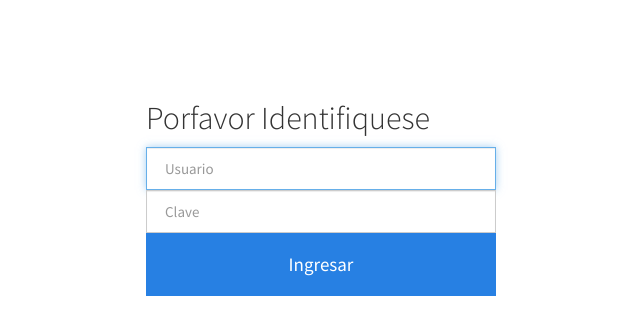
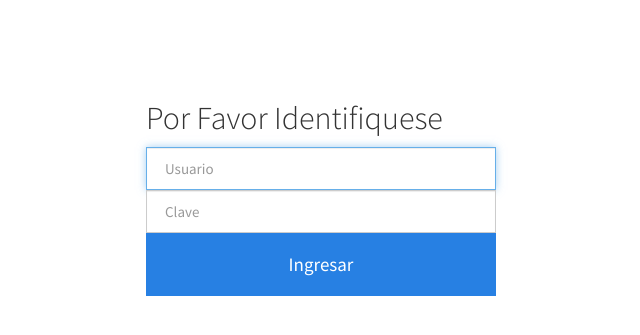
Before and after one commit to julio899/RRHHcontable, a CodeIgniter app: page / in a window 1280 px wide. Shown: the top 335 px of the page, without its empty margins (319-959 px from the left). Run offline with CodeIgniter, Linux system fonts and the light colour scheme.

Commit message:
Por Favor :)

```diff
--- a/application/views/ingreso.php
+++ b/application/views/ingreso.php
@@ -23,7 +23,7 @@
 		<div class="col-md-4">
 			<div class="wrapper">
 			    <form class="form-signin" method="post" action="<?php echo base_url().index_page().'/ingreso/validacion'?>">
-			      <h2 class="form-signin-heading">Porfavor Identifiquese</h2>
+			      <h2 class="form-signin-heading">Por Favor Identifiquese</h2>
 			      <input type="text" class="form-control" name="usuario" placeholder="Usuario" required="" autofocus="" />
 			      <input type="password" class="form-control" name="password" placeholder="Clave" required=""/>
 
```
